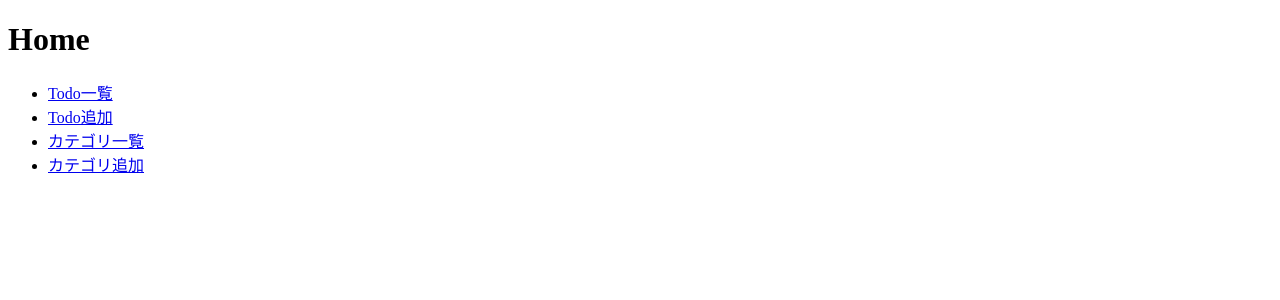
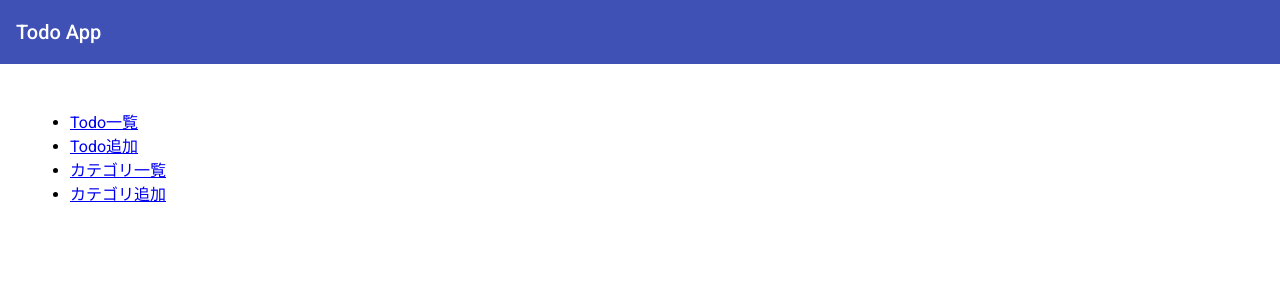
Before and after one commit to takaoukudou/todo-app-angular-nextbeat, an Angular app: page / in a window 1280 px wide. Shown: the top 300 px of the page. Built offline with nearby package versions, Linux system fonts and the light colour scheme.

Commit message:
デザイン修正

```diff
--- a/angular.json
+++ b/angular.json
@@ -31,6 +31,7 @@
               "src/assets"
             ],
             "styles": [
+              "./node_modules/@angular/material/prebuilt-themes/indigo-pink.css",
               "src/styles.scss"
             ],
             "scripts": []
@@ -99,6 +100,7 @@
               "src/assets"
             ],
             "styles": [
+              "./node_modules/@angular/material/prebuilt-themes/indigo-pink.css",
               "src/styles.scss"
             ],
             "scripts": []
--- a/package.json
+++ b/package.json
@@ -11,10 +11,12 @@
   "private": true,
   "dependencies": {
     "@angular/animations": "~13.2.0",
+    "@angular/cdk": "^13.3.0",
     "@angular/common": "~13.2.0",
     "@angular/compiler": "~13.2.0",
     "@angular/core": "~13.2.0",
     "@angular/forms": "~13.2.0",
+    "@angular/material": "^13.3.0",
     "@angular/platform-browser": "~13.2.0",
     "@angular/platform-browser-dynamic": "~13.2.0",
     "@angular/router": "~13.2.0",
--- a/src/app/app.component.html
+++ b/src/app/app.component.html
@@ -1,2 +1,4 @@
-<router-outlet></router-outlet>
-<a href="/home"></a>
+<mat-toolbar color="primary">
+  <span>Todo App</span>
+</mat-toolbar>
+<router-outlet class="app-component"></router-outlet>
--- a/src/app/app.module.ts
+++ b/src/app/app.module.ts
@@ -8,6 +8,8 @@ import { CategoryModule } from './category/category.module';
 import { HomeComponent } from './home/home.component';
 import { HttpClientModule } from '@angular/common/http';
 import { ReactiveFormsModule } from '@angular/forms';
+import { BrowserAnimationsModule } from '@angular/platform-browser/animations';
+import { MatToolbarModule } from '@angular/material/toolbar';
 
 @NgModule({
   declarations: [AppComponent, HomeComponent],
@@ -18,6 +20,8 @@ import { ReactiveFormsModule } from '@angular/forms';
     CategoryModule,
     HttpClientModule,
     ReactiveFormsModule,
+    BrowserAnimationsModule,
+    MatToolbarModule,
   ],
   providers: [],
   bootstrap: [AppComponent],
--- a/src/app/home/home.component.html
+++ b/src/app/home/home.component.html
@@ -1,7 +1,8 @@
-<h1>Home</h1>
+<div class="app-component">
   <ul>
     <li><a routerLink="/todo/list">Todo一覧</a></li>
     <li><a routerLink="/todo/store">Todo追加</a></li>
     <li><a routerLink="/category/list">カテゴリ一覧</a></li>
     <li><a routerLink="/category/store">カテゴリ追加</a></li>
   </ul>
+</div>
--- a/src/app/todo/todo-item/todo-item.component.html
+++ b/src/app/todo/todo-item/todo-item.component.html
@@ -1,7 +1,7 @@
-<div *ngIf="todo">
-  <div><h3>{{todo.title}}</h3></div>
-  <div>{{todo.body}}</div>
+<mat-card id="todo-item" *ngIf="todo">
+  <mat-card-title><h3>{{todo.title}}</h3></mat-card-title>
+  <mat-card-subtitle>{{todo.body}}</mat-card-subtitle>
   <div>ステータス：{{todo.stateStr}}</div>
   <div>カテゴリ：{{todo.categoryStr}}</div>
   <div>カラー：{{todo.color | colorPipe}}</div>
-</div>
+</mat-card>
--- a/src/app/todo/todo-item/todo-item.component.scss
+++ b/src/app/todo/todo-item/todo-item.component.scss
@@ -0,0 +1,4 @@
+#todo-item {
+  margin-bottom: 20px;
+  padding: 10px;
+}
--- a/src/app/todo/todo-list/todo-list.component.html
+++ b/src/app/todo/todo-list/todo-list.component.html
@@ -1,4 +1,5 @@
-<p>todo-list works!</p>
-<div *ngFor="let todo of todoList">
-  <app-todo-item [todo]="todo"></app-todo-item>
+<div class="app-component">
+  <div *ngFor="let todo of todoList">
+    <app-todo-item [todo]="todo"></app-todo-item>
+  </div>
 </div>
--- a/src/app/todo/todo-store/todo-store.component.html
+++ b/src/app/todo/todo-store/todo-store.component.html
@@ -1,41 +1,37 @@
+<div class="app-component">
   <form [formGroup]="todoForm" (ngSubmit)="onSubmit()">
     <dl>
-    <dt>
-      タイトル
-    </dt>
-    <dd>
-      <input formControlName="title">
+      <mat-form-field appearance="fill">
+        <mat-label>タイトル</mat-label>
+        <input matInput formControlName="title">
         <div *ngIf="titleForm.invalid && (titleForm.dirty || titleForm.touched)">
           <div *ngIf="titleForm.errors?.['required']">
             タイトルが入力されていません。
           </div>
         </div>
-    </dd>
+      </mat-form-field>
     </dl>
     <dl>
-    <dt>
-      本文
-    </dt>
-    <dd>
-      <input formControlName="body">
+      <mat-form-field appearance="fill">
+        <mat-label>本文</mat-label>
+        <input matInput formControlName="body">
         <div *ngIf="bodyForm.invalid && (bodyForm.dirty || bodyForm.touched)">
           <div *ngIf="bodyForm.errors?.['required']">
             本文が入力されていません。
           </div>
         </div>
-    </dd>
+      </mat-form-field>
     </dl>
     <dl>
-    <dt>
-      カテゴリ
-    </dt>
-    <dd>
-      <select formControlName="categoryId">
-        <option *ngFor="let category of categoryList" [value]="category.id">
+      <mat-form-field appearance="fill">
+        <mat-label>カテゴリ</mat-label>
+        <mat-select formControlName="categoryId">
+          <mat-option *ngFor="let category of categoryList" [value]="category.id">
             {{ category.name }}
-        </option>
-      </select>
-    </dd>
+          </mat-option>
+        </mat-select>
+      </mat-form-field>
     </dl>
     <button type="submit" [disabled]="!todoForm.valid">登録</button>
   </form>
+</div>
--- a/src/index.html
+++ b/src/index.html
@@ -6,6 +6,9 @@
   <base href="/">
   <meta name="viewport" content="width=device-width, initial-scale=1">
   <link rel="icon" type="image/x-icon" href="favicon.ico">
+  <link rel="preconnect" href="https://fonts.gstatic.com">
+  <link href="https://fonts.googleapis.com/css2?family=Roboto:wght@300;400;500&display=swap" rel="stylesheet">
+  <link href="https://fonts.googleapis.com/icon?family=Material+Icons" rel="stylesheet">
 </head>
 <body>
   <app-root></app-root>
--- a/src/styles.scss
+++ b/src/styles.scss
@@ -1 +1,14 @@
 /* You can add global styles to this file, and also import other style files */
+
+html, body {
+  height: 100%;
+}
+
+body {
+  margin: 0;
+  font-family: Roboto, "Helvetica Neue", sans-serif;
+}
+
+.app-component {
+  padding: 10px 30px;
+}
```
Also changed, not shown: src/app/todo/todo.module.ts (+12 -1 lines), 1 other file (tests, documents, lock files or other folders). Lines whose indentation alone changed are shown as unchanged.
